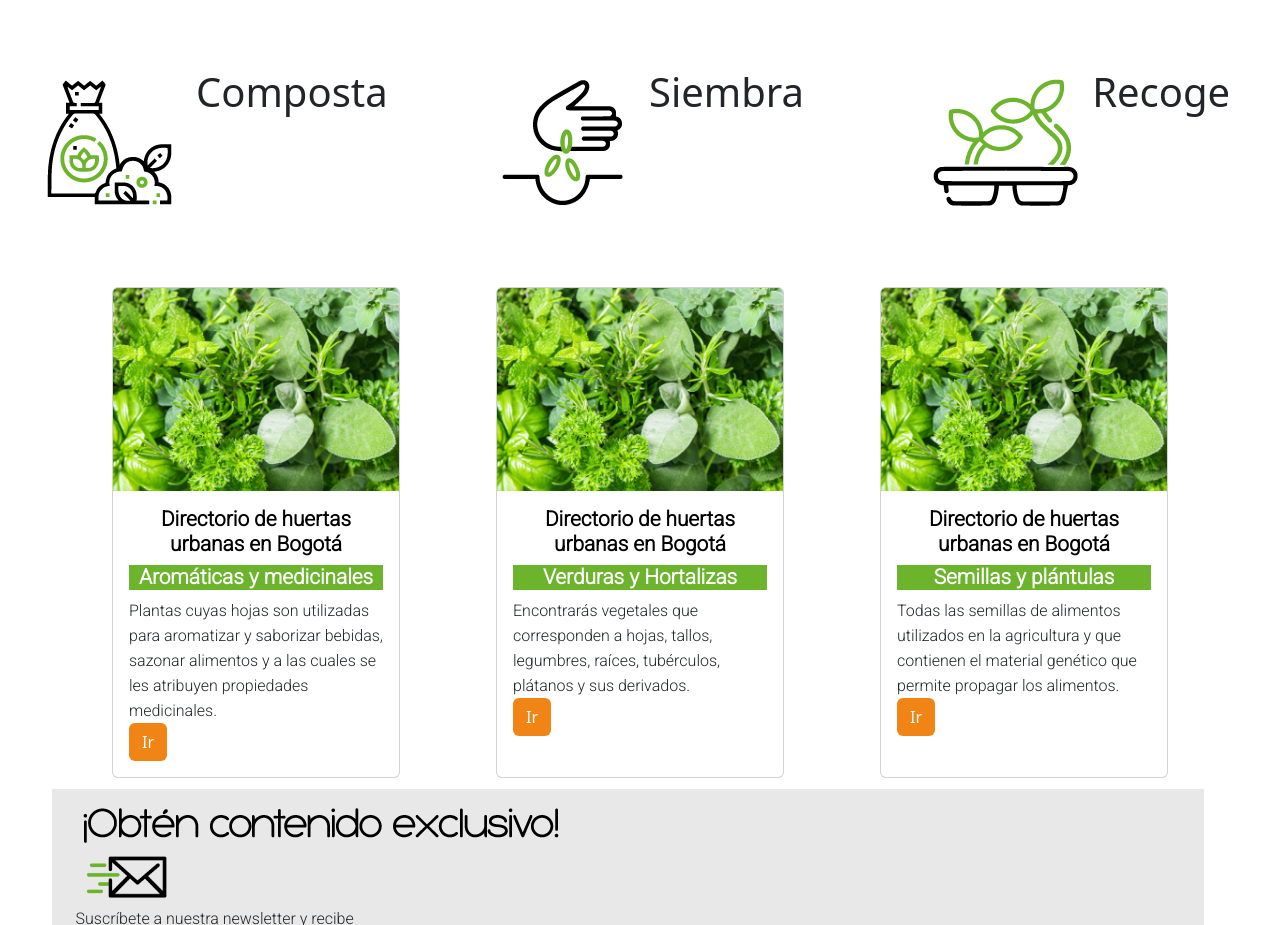
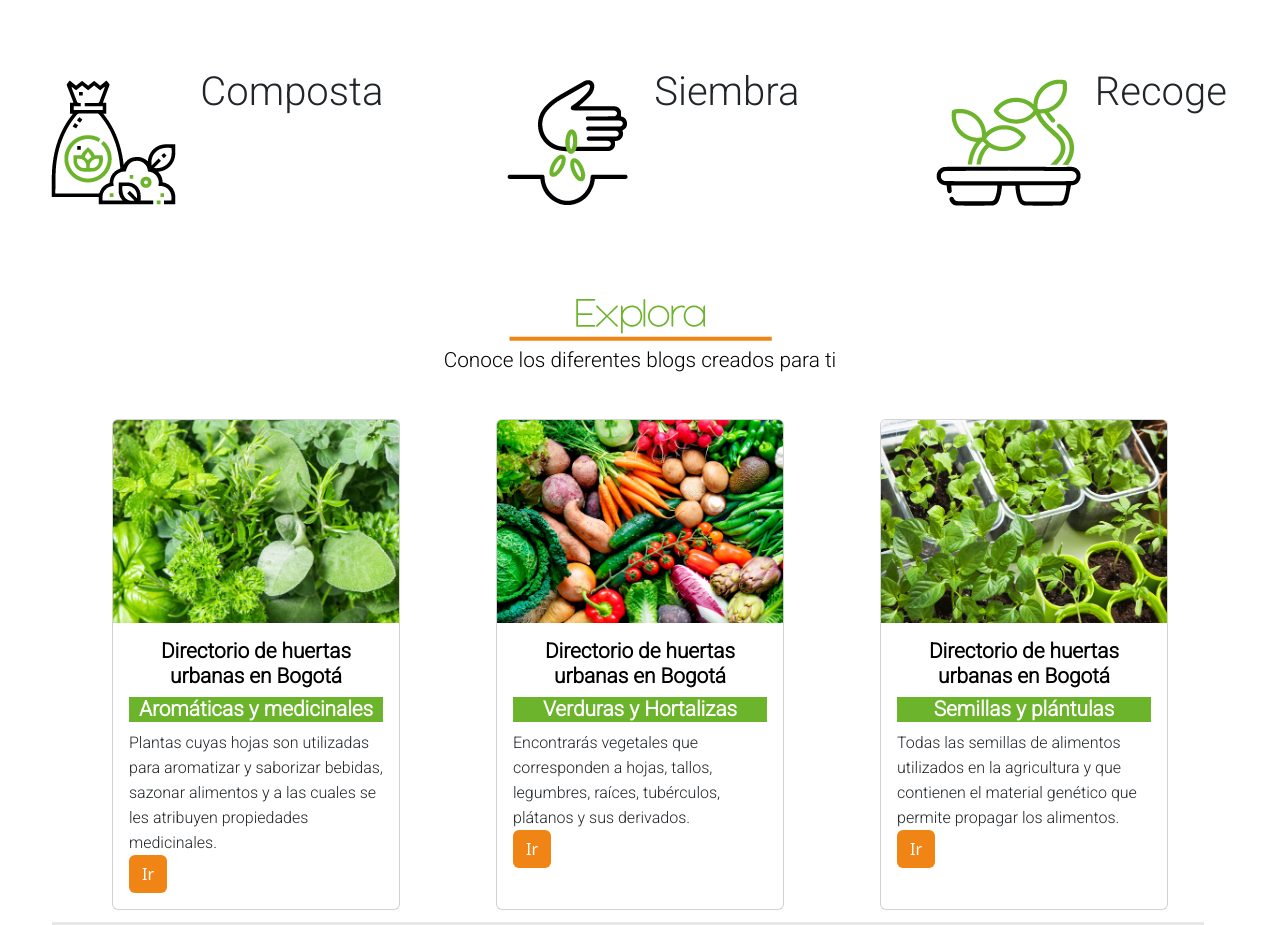
Before and after one commit to Lucha98/respoambiental, a plain HTML site: page index.html in a window 1280 px wide. Shown: the part 1099-2024 px from the top of the page. Drawn offline with nearby package versions, Linux system fonts and the light colour scheme.

Commit message:
cambios 2

```diff
--- a/css/estilos.css
+++ b/css/estilos.css
@@ -2,7 +2,8 @@
     box-sizing: border-box;
 }
 body{
-
+    margin: 0%;
+    padding: 0%;
 }
 nav{
     margin-right: 5%;
@@ -22,9 +23,20 @@ nav{
 }
 p{
     font-size: 5vh;
+    font-family: 'Roboto', sans-serif;
 }
+.titulo2{
+    margin-top: 5%;
+    display: flex;
+    justify-content: center;
+}
+.texto2{
+    display: flex;
+    justify-content: center;
+}
+
 .blo{
-    margin-top: 5%;
+    margin-top: 3%;
     margin-left: 5%;
     margin-right: 5%;
 }
@@ -70,3 +82,8 @@ p3{
     color: white;
     font-family: 'Roboto', sans-serif;
 }
+h6{
+    color: black;
+    font-family: 'Roboto', sans-serif;
+    font-size: 130%;
+}
--- a/index.html
+++ b/index.html
@@ -74,20 +74,31 @@
        <!-- Finbanner -->
        <!-- iconos -->
        <div class="row ico">
-        <div class="col-md-4 iconos">
+        <div class="col-md-4 iconos animate__animated animate__swing">
             <img src="img/ic1.png">
             <p>Composta</p>
         </div>
-        <div class="col-md-4 iconos">
+        <div class="col-md-4 iconos animate__animated iconos animate__swing">
             <img src="img/ic2.png">
             <p>Siembra</p>
         </div>
-        <div class="col-md-4 iconos">
+        <div class="col-md-4 iconos animate__animated iconos animate__swing">
             <img src="img/ic3.png">
             <p>Recoge</p>
         </div>
        </div>
         <!-- finiconos -->
+       <div class="row">
+        <div class="col-md-12 titulo2">
+          <img src="img/titulo2.png" class="img-fluid" alt="...">
+        </div>
+       </div>
+       <div class="row">
+        <div class="col-md-12 texto2">
+          <h6>Conoce los diferentes blogs creados para ti</h6>
+        </div>
+       </div>
+
         <div class="row blo">
             <!-- blocks1 -->
             <div class="col-md-4 block">
@@ -107,7 +118,7 @@
             <!-- blocks2 -->
             <div class="col-md-4 block">
                 <div class="card animate__animated animate__bounceInUp" style="width: 18rem;">
-                   <img src="img/aromaticas.png" class="card-img-top" alt="...">
+                   <img src="img/verduras.png" class="card-img-top" alt="...">
                    <div class="card-body">
                    <h2 class="card-title"><b>Directorio de huertas
                        urbanas en Bogotá</b></h2>
@@ -122,7 +133,7 @@
                <!-- blocks3 -->
             <div class="col-md-4 block">
                 <div class="card animate__animated animate__bounceInRight" style="width: 18rem;">
-                   <img src="img/aromaticas.png" class="card-img-top" alt="...">
+                   <img src="img/plantulas.png" class="card-img-top" alt="...">
                    <div class="card-body">
                    <h2 class="card-title"><b>Directorio de huertas
                        urbanas en Bogotá</b></h2>
@@ -137,7 +148,7 @@
                <!-- correo -->
                <div class="row correo">
                     <div class="col-md-12">
-                        <img src="img/titulo.png">
+                        <img src="img/titulo.png" class="img-fluid" alt="...">
                         <div class="correo2">
                             <div class="co" id="1">
                                 <img src="img/icono.png" width="100vh">
```
Also changed, not shown: img/plantulas.png (added), img/titulo2.png (added), img/verduras.png (added).
